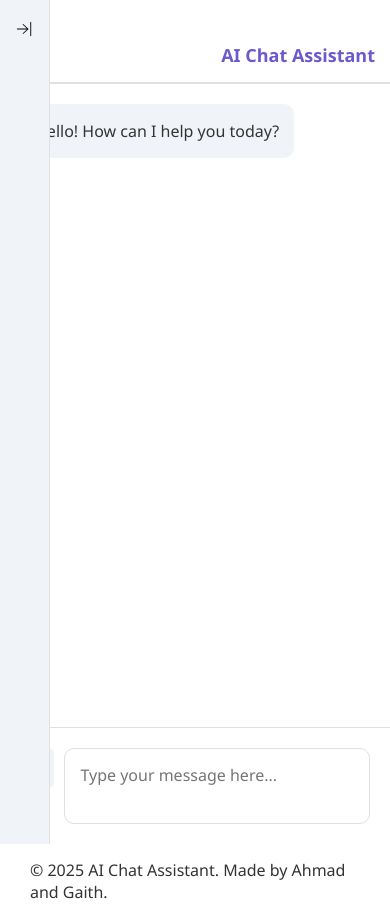
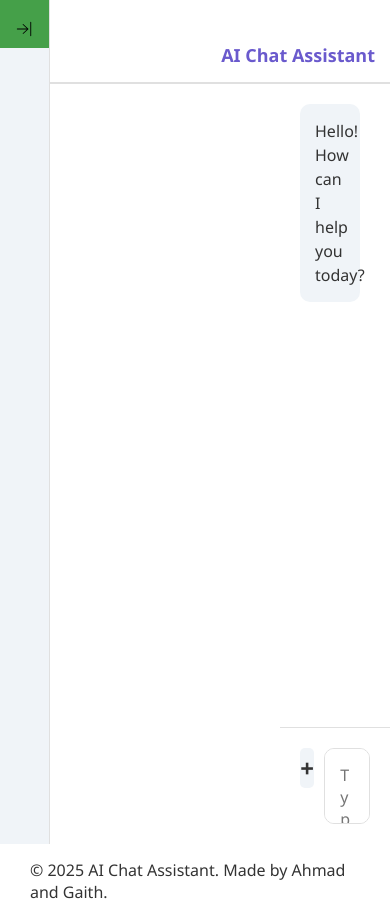
Before and after one commit to End-of-life-LLM/End-Of-Life-LLM, a Flask app: page / in a window 390 px wide. Run offline with Flask 3, Linux system fonts and the light colour scheme; data that the repository does not hold is empty.

Commit message:
fixing the style

```diff
--- a/static/style.css
+++ b/static/style.css
@@ -55,6 +55,8 @@ body {
     padding: 15px 30px;
 }
 
+
+
 .home {
     display: flex;
     flex-direction: column;
@@ -88,6 +90,7 @@ body {
     top: 0;
     left: 0;
     z-index: 10;
+    /* Hide the sidebar */
 }
 
 .sidebar_header {
@@ -108,7 +111,7 @@ body {
     align-items: center;
 }
 
-.sidebar_toggle_button > div {
+.sidebar_toggle_button>div {
     position: relative;
     display: flex;
     align-items: center;
@@ -262,17 +265,67 @@ body {
     border-color: var(--button-color);
 }
 
-/* Responsive adjustments */
-@media (max-width: 768px) {
-    .main-content {
-        margin-left: 0;
-    }
 
-    .sidebar {
-        display: none;
-    }
+/*tfine tuning-----------------------------------------------------------------------------------------------*/
+.body_finetuning {
+    font-family: Arial, sans-serif;
+    max-width: 600px;
+    margin: 0 auto;
+    padding: 20px;
+}
 
-    .sidebar-closed {
-        display: flex;
-    }
+.text-field {
+    display: flex;
+    flex-direction: column;
+    padding: 20px;
+    border-top: 1px solid var(--border-color);
 }
+
+.form-group {
+    margin-bottom: 15px;
+}
+
+label {
+    display: block;
+    margin-bottom: 5px;
+    font-weight: bold;
+}
+
+input,
+textarea {
+    width: 100%;
+    padding: 8px;
+    box-sizing: border-box;
+}
+
+.slider-container {
+    display: flex;
+    align-items: center;
+}
+
+.slider {
+    flex-grow: 1;
+    margin-right: 10px;
+}
+
+.slider-value {
+    width: 50px;
+    text-align: center;
+}
+
+button {
+    background-color: #4CAF50;
+    color: white;
+    padding: 10px 15px;
+    border: none;
+    cursor: pointer;
+    font-size: 16px;
+}
+
+button:hover {
+    background-color: #45a049;
+}
+
+#fileCount {
+    font-weight: bold;
+}
```
